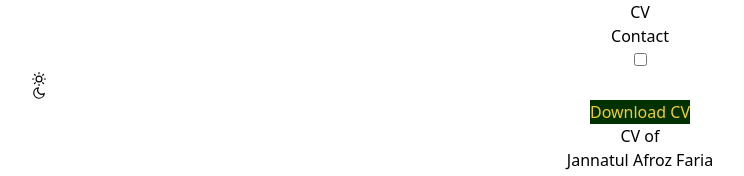
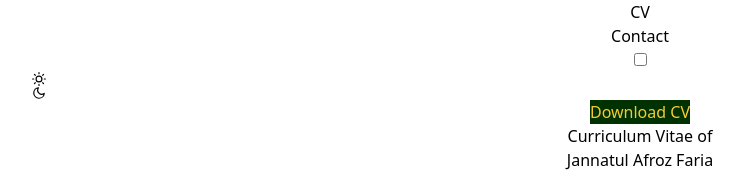
Before and after one commit to JannatulAfrozFaria/port-folio-jannatul-afroz-faria, a React (Vite) app: page /resume in a window 1280 px wide. Shown: the part 1464-1640 px from the top of the page, without its empty margins (0-744 px from the left). Built offline with nearby package versions, Linux system fonts and the light colour scheme.

Commit message:
curriculum vitae updated

```diff
--- a/src/Pages/Resume.jsx
+++ b/src/Pages/Resume.jsx
@@ -21,7 +21,7 @@ const Resume = () => {
             <div className="mt-6">
                 <button className="btn btn-base" onClick={handleDownload}>Download CV</button>
             </div>
-            <Title title={'CV of'} heading={'Jannatul Afroz Faria'} subHeading={'Web Developer'}></Title>
+            <Title title={'Curriculum Vitae of'} heading={'Jannatul Afroz Faria'} subHeading={'Web Developer'}></Title>
             <div className="grid grid-cols-1 gap-6 mb-8 w-3/4 mx-auto">
                 <div className="border border-r-2 border-r-yellow-500 border-b-2 border-b-yellow-500">
                     <img className="w-full" src={slide1} alt="" />
```
